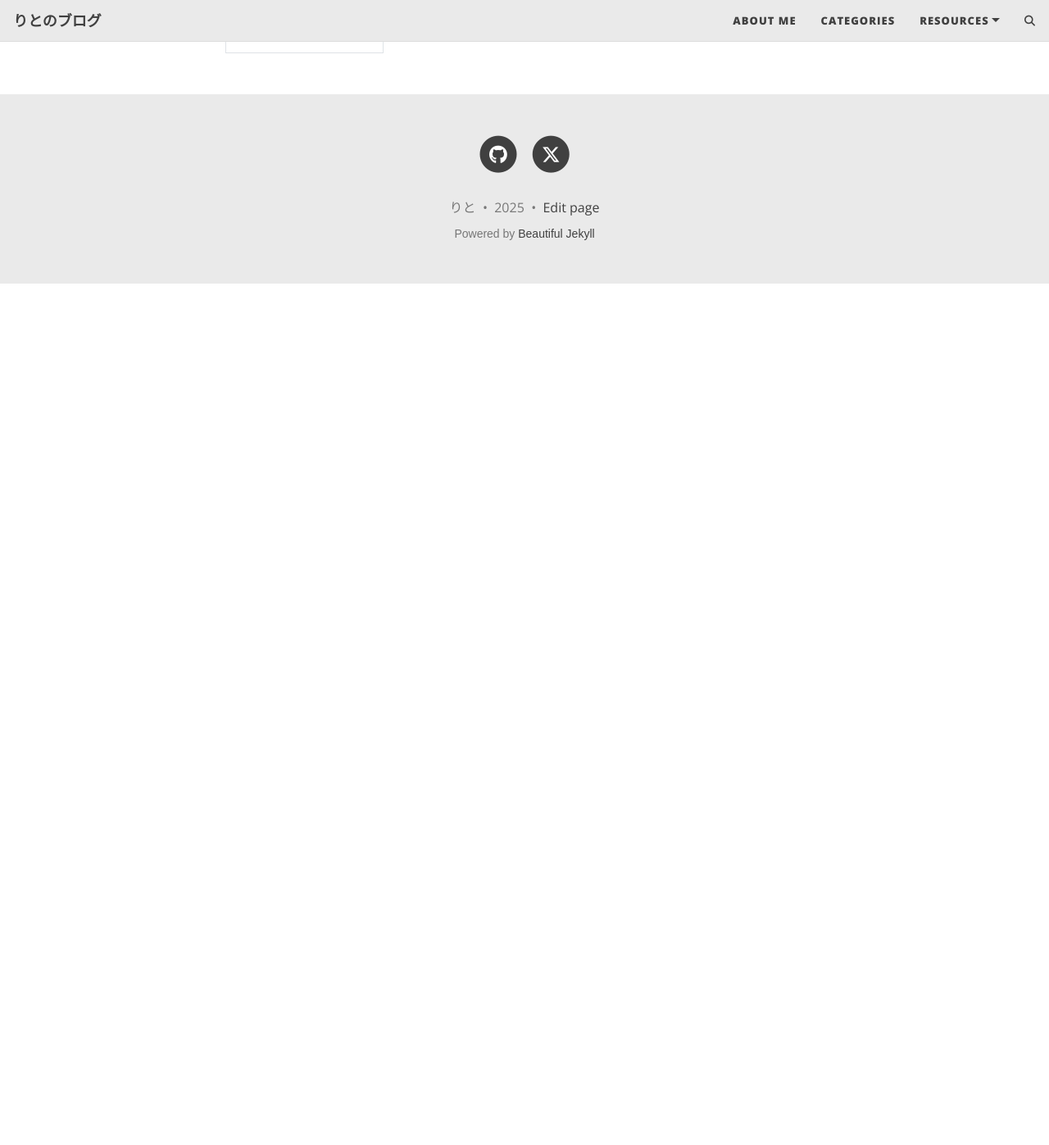
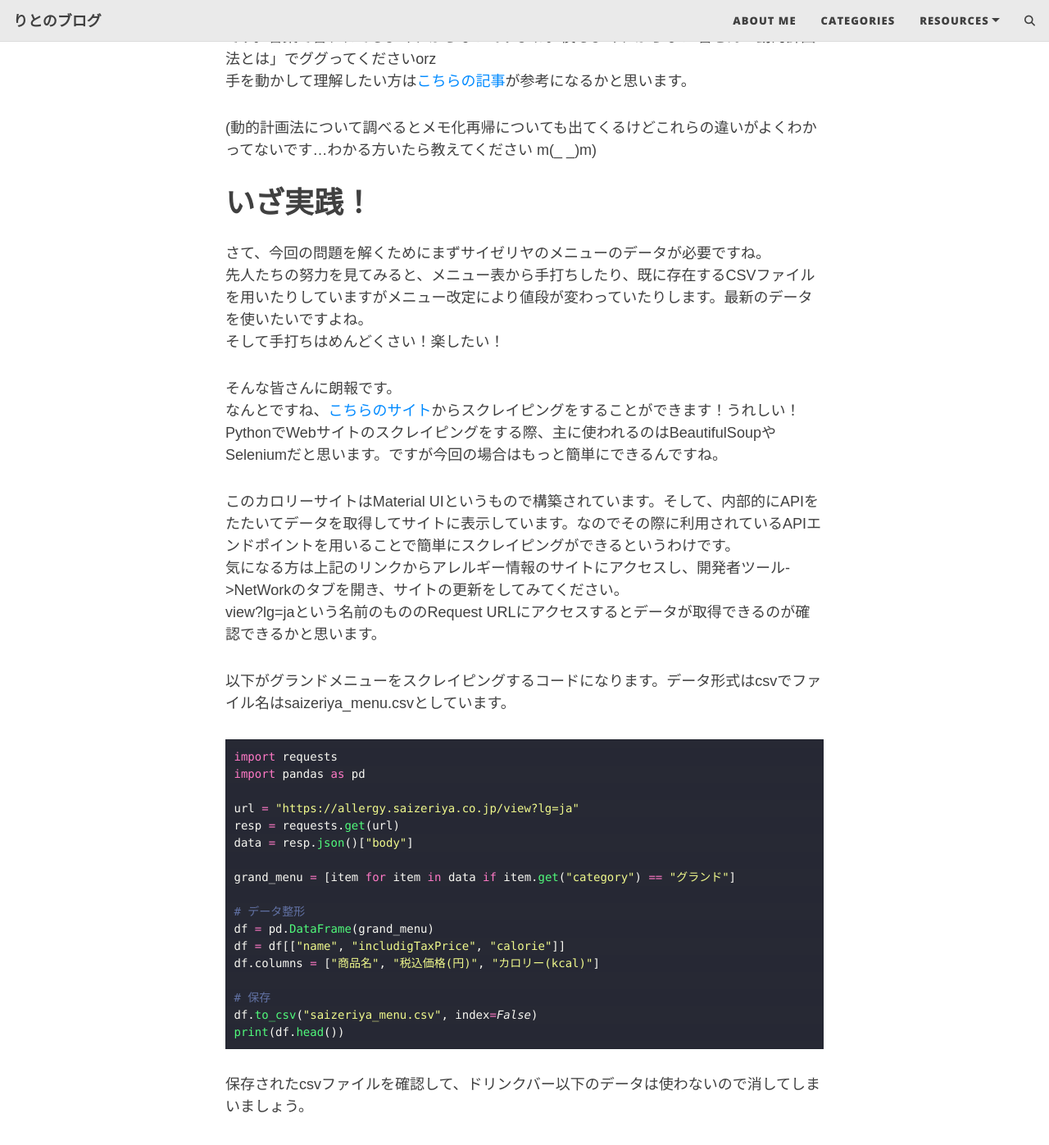
Before and after one commit to mikami1004/blog, a Jekyll site: the page built from _posts/2025-07-04-saizeriya.md, in a window 1280 px wide and 1400 px high, scrolled down 1618 px. Shown: the top 1397 px of the window at 82% size. Built offline with Jekyll 4.4.1, drawn with Linux system fonts in a browser that asks for light colours; comment, search, counter and statistics services are not loaded; before the commit the page ends 1964 px from its top, so only the background shows below that; some of the changed text lies outside the part shown.

Commit message:
ブログ書き途中

````diff
--- a/_posts/2025-07-04-saizeriya.md
+++ b/_posts/2025-07-04-saizeriya.md
@@ -19,10 +19,9 @@
 解く方針としては前書きにも述べたようにナップザック問題になるので、動的計画法で解いていこうと思います。ここで~~自分のために~~ナップザック問題、動的計画法についておさらいしておこうと思います。
 
 ### ナップザック問題とは
-ナップザック問題とは、<br>
+ナップザック問題とは以下のような問題です。<br>
 > Nこの品物があり、各品物には**重さ**と**価値**が決まっている。これらの品物から**重さの総和がWを超えないように**選んだときの**価値の最大値**を求めよ。
 
-ですね。<br>
 解法としてまず思いつくのが全探索ですが、その計算量は$O(2^n)$となります。
 [計算量の話](https://cppx.hatenablog.com/entry/2017/08/06/104144)や[【Python】AtcoderでTLEになる計算量の閾値を調べてみた 【PyPy】](https://rit-inc.hatenablog.com/entry/2021/12/13/180125)を見るとAtCoderでは$10^7$程度までの計算量には耐えうることがわかります。なので品物の数が少ない場合（23個以内）には耐えうるかと思いますが、それ以上になってしまうと計算が長くなってしまいます。<br>
 まあ計算量が$O(2^n)$と指数関数的に増えてしまうので全探索は避けたほうが無難ですね。
@@ -30,3 +29,47 @@
 そこで今回は動的計画法を使っていくことにします。
 
 ### 動的計画法とは
+動的計画法とは、<br>
+> 計算量が大きい問題を**小さな問題に部分化**し、それぞれの問題の計算結果を**表に記録**し、表から計算結果を参照しつつ問題を解く手法
+
+です。言葉で言われてもよくわからないですよね。~~僕もよくわからない~~
+皆さん「動的計画法とは」でググってくださいorz<br>
+手を動かして理解したい方は[こちらの記事](https://qiita.com/drken/items/dc53c683d6de8aeacf5a)が参考になるかと思います。
+
+(動的計画法について調べるとメモ化再帰についても出てくるけどこれらの違いがよくわかってないです...わかる方いたら教えてください m(_ _)m)
+
+# いざ実践！
+さて、今回の問題を解くためにまずサイゼリヤのメニューのデータが必要ですね。<br>
+先人たちの努力を見てみると、メニュー表から手打ちしたり、既に存在するCSVファイルを用いたりしていますがメニュー改定により値段が変わっていたりします。最新のデータを使いたいですよね。<br>
+そして手打ちはめんどくさい！楽したい！
+
+そんな皆さんに朗報です。<br>
+なんとですね、[こちらのサイト](https://allergy.saizeriya.co.jp/allergy)からスクレイピングをすることができます！うれしい！<br>
+PythonでWebサイトのスクレイピングをする際、主に使われるのはBeautifulSoupやSeleniumだと思います。ですが今回の場合はもっと簡単にできるんですね。
+
+このカロリーサイトはMaterial UIというもので構築されています。そして、内部的にAPIをたたいてデータを取得してサイトに表示しています。なのでその際に利用されているAPIエンドポイントを用いることで簡単にスクレイピングができるというわけです。<br>
+気になる方は上記のリンクからアレルギー情報のサイトにアクセスし、開発者ツール->NetWorkのタブを開き、サイトの更新をしてみてください。<br>
+view?lg=jaという名前のもののRequest URLにアクセスするとデータが取得できるのが確認できるかと思います。
+
+以下がグランドメニューをスクレイピングするコードになります。データ形式はcsvでファイル名はsaizeriya_menu.csvとしています。
+``` py
+import requests
+import pandas as pd
+
+url = "https://allergy.saizeriya.co.jp/view?lg=ja"
+resp = requests.get(url)
+data = resp.json()["body"]
+
+grand_menu = [item for item in data if item.get("category") == "グランド"]
+
+# データ整形
+df = pd.DataFrame(grand_menu)
+df = df[["name", "includigTaxPrice", "calorie"]]
+df.columns = ["商品名", "税込価格(円)", "カロリー(kcal)"]
+
+# 保存
+df.to_csv("saizeriya_menu.csv", index=False)
+print(df.head())
+```
+
+保存されたcsvファイルを確認して、ドリンクバー以下のデータは使わないので消してしまいましょう。
````
